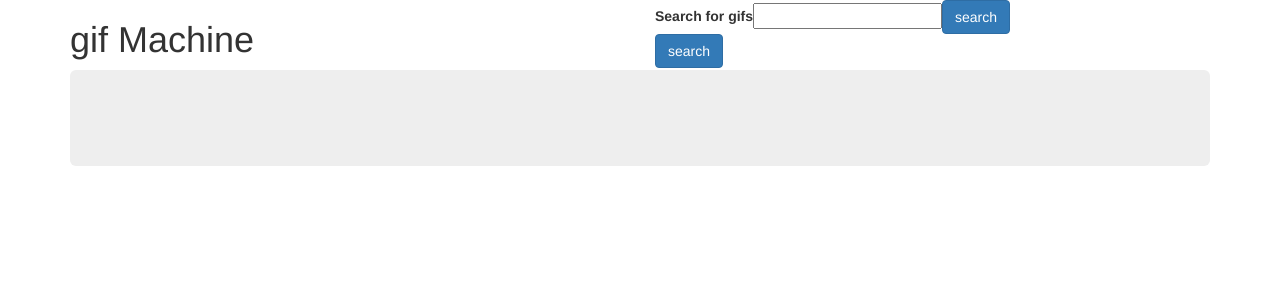
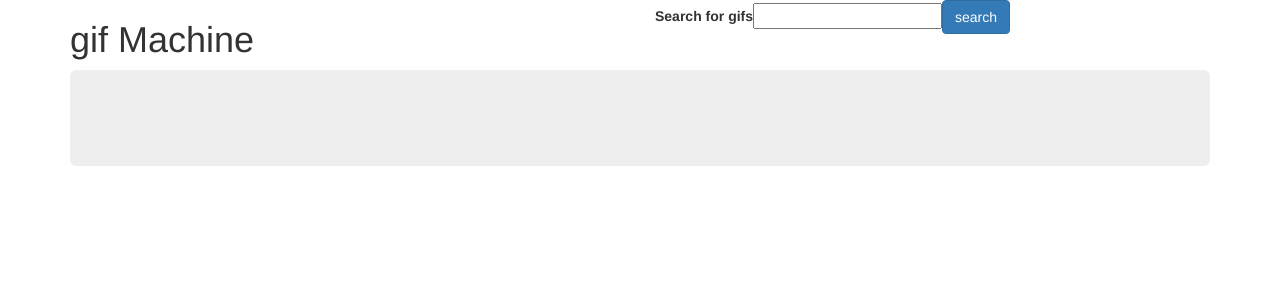
Before and after one commit to AlexWetzel/Angular-GIF-Machine, an Angular app in the folder gif-machine/: page / in a window 1280 px wide. Shown: the top 300 px of the page. Built offline with nearby package versions, Linux system fonts and the light colour scheme.

Commit message:
Search functionality working

```diff
--- a/gif-machine/src/app/app.component.html
+++ b/gif-machine/src/app/app.component.html
@@ -4,22 +4,12 @@
       <div><h1>gif Machine</h1></div>
     </div>
     <div class="col-xs-6 search">
-      <div>
-        <form>
-          <label for="search-term">Search for gifs</label>
-                <input class="search" id="search-term" type="text">
-                <button class="btn btn-primary" (click)="apiCall(event)">search</button>
-        </form>
-        <button class="btn btn-primary" (click)="apiCall()">search</button>
-
-      </div>
-
-      <div>
-
-      </div>
-
+      <form>
+        <label for="search-term">Search for gifs</label>
+        <input class="search" id="search-term" type="text" #queryInput>
+        <button class="btn btn-primary" type="button" (click)="apiCall()">search</button>
+      </form>
     </div>
-
   </div>
   <div class="row">
     <div class="col-xs-12">
--- a/gif-machine/src/app/app.component.ts
+++ b/gif-machine/src/app/app.component.ts
@@ -1,4 +1,4 @@
-import { Component } from '@angular/core';
+import { Component, ViewChild, ElementRef } from '@angular/core';
 // import * as request from 'request';
 import axios from 'axios';
 
@@ -8,6 +8,8 @@ import axios from 'axios';
   styleUrls: ['./app.component.css']
 })
 export class AppComponent {
+  @ViewChild('queryInput') queryElement: ElementRef;
+
   title = 'app';
   gifs: object[] = [];
 
@@ -15,7 +17,9 @@ export class AppComponent {
     const searchResults = []
     console.log('This works');
 
-    const search = 'cats';
+    // const search = 'cats';
+    const search = this.queryElement.nativeElement.value;
+    console.log(search);
     const queryURL = "https://api.giphy.com/v1/gifs/search?api_key=cb04bd6c938f44708d8dd7cbbefb25ad&q=" + search + "&limit=10&offset=0&lang=en";
 
     axios.get(queryURL).then(function(response){
```
